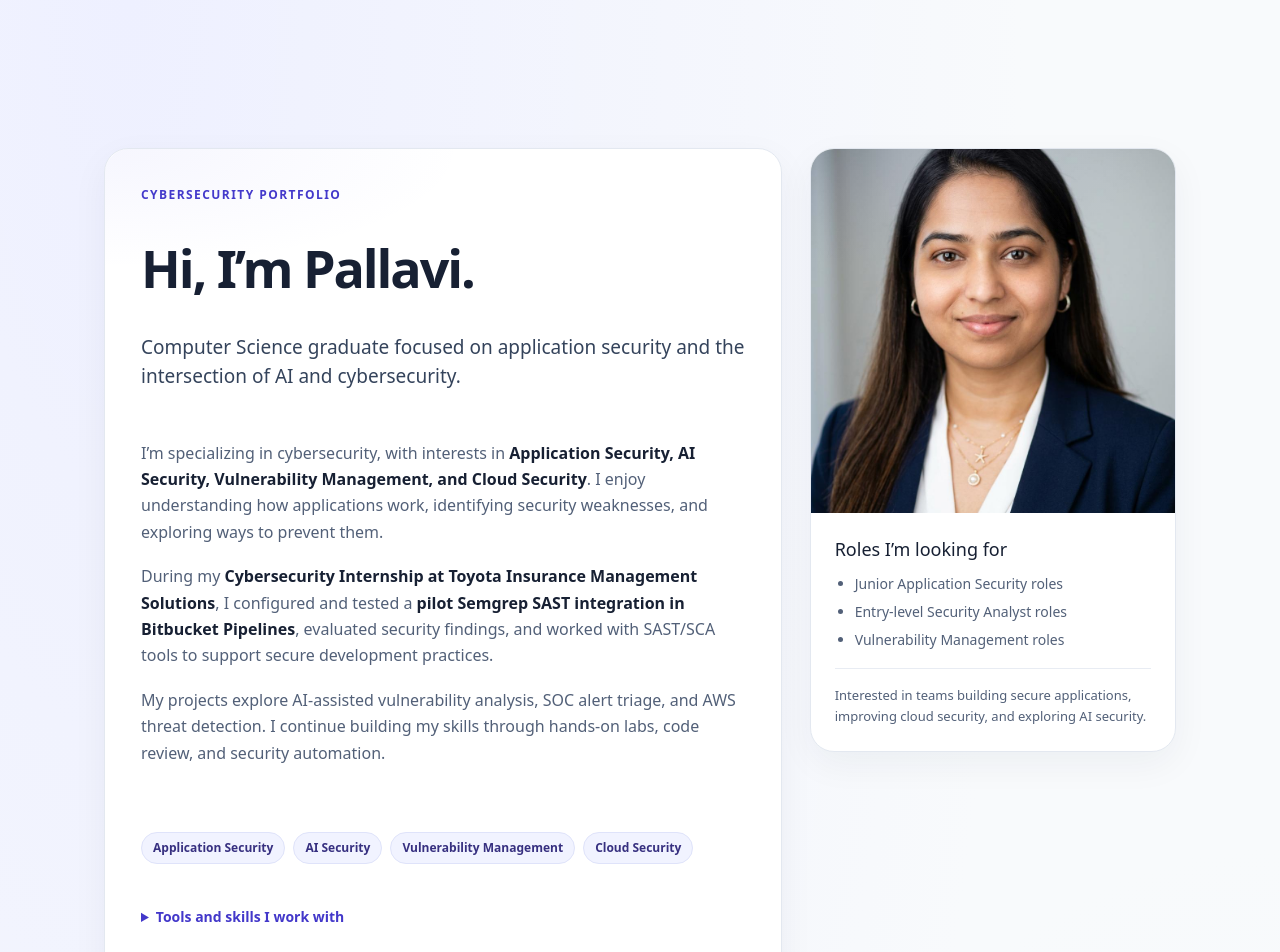
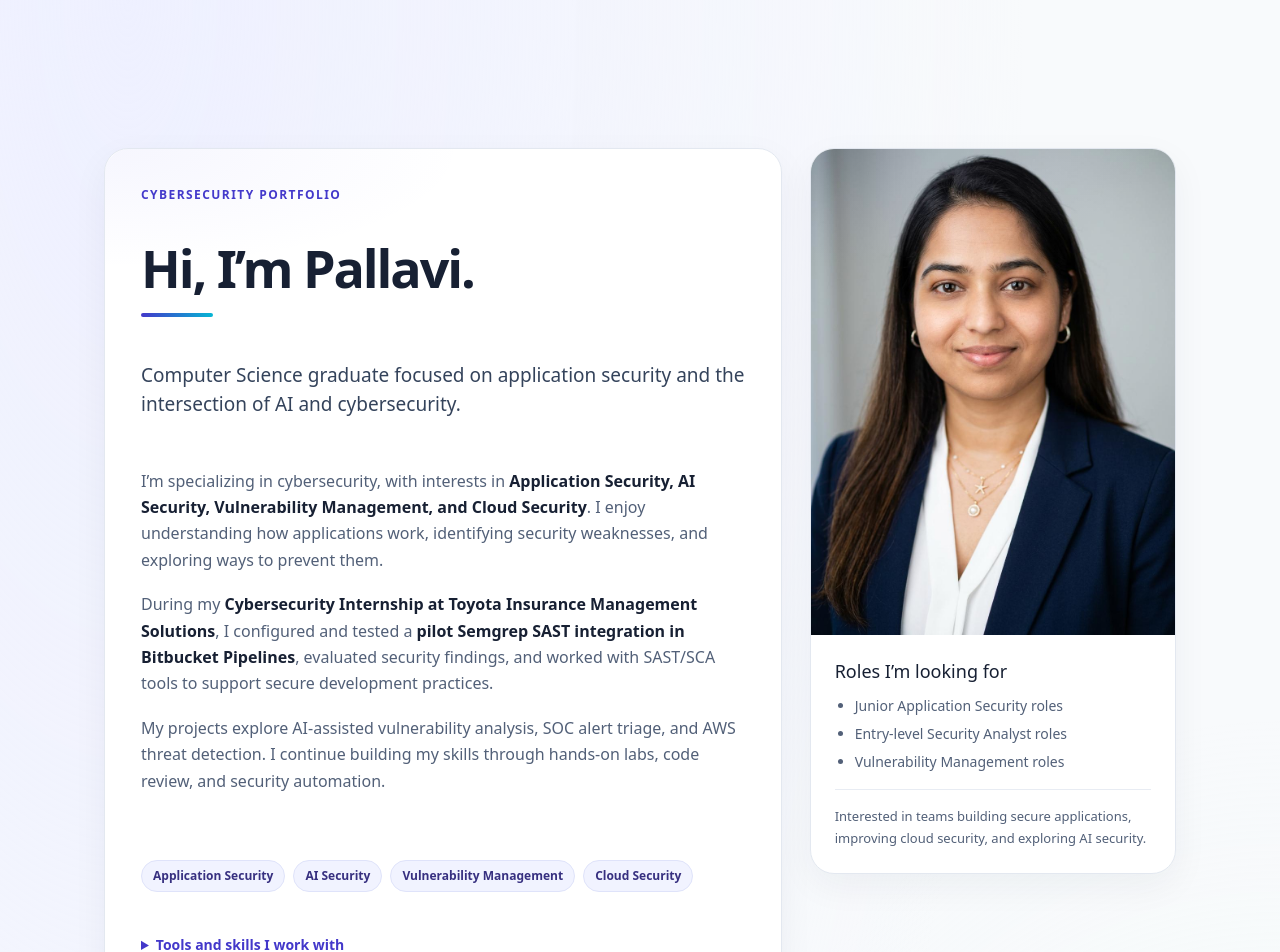
Before and after one commit to SinghPallavi819/singhpallavi819.github.io, a Jekyll site: the page built from index.html, in a window 1280 px wide and 1400 px high. Shown: the top 952 px of the window. Built offline with Jekyll 4.4.1, drawn with Linux system fonts in a browser that asks for light colours; nearby versions of some CDN libraries; the list of posts is cut into pages by our own code.

Commit message:
Update index.html

```diff
--- a/index.html
+++ b/index.html
@@ -5,98 +5,452 @@
 
 <style>
   body {
-    background: radial-gradient(ellipse at 10% 0%, #eef0ff, transparent 55%),
-      radial-gradient(ellipse at 100% 90%, #eef9f6, transparent 50%), #f8fafc;
+    background:
+      radial-gradient(ellipse at 10% 0%, #eef0ff, transparent 55%),
+      radial-gradient(ellipse at 100% 90%, #eef9f6, transparent 50%),
+      #f8fafc;
   }
-  html, body { height: auto; min-height: 100%; overflow-y: auto; }
-  .portfolio { --ink: #172033; --muted: #526078; --accent: #4338ca;
-    max-width: 1120px; margin: 0 auto; padding: 48px 24px 64px;
-    color: var(--ink); font-family: system-ui, -apple-system, BlinkMacSystemFont, "Segoe UI", sans-serif;
-    font-size: 16px; line-height: 1.65; text-align: left; }
-  .portfolio, .portfolio * { box-sizing: border-box; }
-  .portfolio .hero { display: grid; grid-template-columns: minmax(0, 1.85fr) minmax(0, 1fr);
-    gap: 28px; align-items: start; }
-  .portfolio .card { background: #fff; border: 1px solid #e3e8f0;
-    border-radius: 24px; box-shadow: 0 12px 36px rgba(23, 32, 51, .05); }
-  .portfolio .hero-card { padding: 36px; min-width: 0; }
-  .portfolio .eyebrow { margin: 0 0 10px; font-size: 12px; font-weight: 700;
-    letter-spacing: .12em; text-transform: uppercase; color: var(--accent); }
-  .portfolio h1 { margin: 0 0 12px; color: var(--ink); font-size: clamp(36px, 5vw, 52px);
-    line-height: 1.12; letter-spacing: -.04em; font-weight: 750; }
-  .portfolio .intro { margin: 0 0 24px; font-size: 19px; line-height: 1.55; color: #34435b; }
-  .portfolio .bio p { margin: 0 0 18px; max-width: 65ch; color: var(--muted); }
-  .portfolio strong { color: var(--ink); font-weight: 650; }
-  .portfolio .chips { display: flex; flex-wrap: wrap; gap: 8px; margin: 24px 0 12px;
-    padding: 0; list-style: none; }
-  .portfolio .chip { margin: 0; padding: 6px 11px; border-radius: 999px;
-    background: #f1f3ff; border: 1px solid #dfe3fa; color: #373080;
-    font-size: 12px; font-weight: 600; line-height: 1.5; }
-  .portfolio .skills { color: var(--muted); font-size: 14px; }
-  .portfolio .skills summary { cursor: pointer; width: fit-content; padding: 5px 0;
-    color: var(--accent); font-weight: 600; }
-  .portfolio .skills p { margin: 10px 0 0; line-height: 1.8; }
-  .portfolio .btns { display: flex; flex-wrap: wrap; gap: 10px; margin-top: 28px; }
-  .portfolio .btn { display: inline-flex; justify-content: center; align-items: center;
-    min-height: 44px; padding: 10px 16px; border: 1px solid #d9dfeb; border-radius: 10px;
-    background: #fff; color: var(--ink); font-size: 14px; font-weight: 600; text-decoration: none;
-    transition: background .15s ease, border-color .15s ease; }
-  .portfolio .btn:hover { background: #f1f3ff; border-color: #a5a0e9; }
-  .portfolio .btn.primary { background: var(--accent); border-color: var(--accent); color: #fff; }
-  .portfolio .btn.primary:hover { background: #3730a3; }
-  .portfolio a:focus-visible, .portfolio summary:focus-visible {
-    outline: 3px solid #4338ca; outline-offset: 4px; }
-  .portfolio .profile-card { overflow: hidden; }
-  .portfolio .profile-photo { display: block; width: 100%; aspect-ratio: 1 / 1;
-    height: auto; object-fit: cover; object-position: center 25%; background: #eef0f5; }
-  .portfolio .profile-body { padding: 24px; }
-  .portfolio .profile-body h2 { margin: 0 0 10px; font-size: 18px; line-height: 1.4; color: var(--ink); }
-  .portfolio .role-list { margin: 0; padding-left: 20px; color: var(--muted); font-size: 14px; }
-  .portfolio .role-list li { margin: 5px 0; }
-  .portfolio .role-note { margin: 16px 0 0; padding-top: 16px; border-top: 1px solid #e8ecf3;
-    font-size: 13px; color: var(--muted); }
-  .portfolio .projects { margin-top: 48px; scroll-margin-top: 90px; }
-  .portfolio .section-heading h2 { margin: 0 0 6px; font-size: 28px;
-    letter-spacing: -.025em; line-height: 1.3; color: var(--ink); }
-  .portfolio .section-heading p { margin: 0; color: var(--muted); font-size: 15px; }
-  .portfolio .projects-grid { display: grid; grid-template-columns: repeat(3, minmax(0, 1fr));
-    gap: 24px; margin-top: 24px; }
-  .portfolio .project-card { display: flex; flex-direction: column; min-width: 0;
-    overflow: hidden; background: #fff; border: 1px solid #e0e6ef; border-radius: 16px;
-    color: var(--ink); text-decoration: none; box-shadow: 0 6px 20px rgba(23, 32, 51, .04);
-    transition: transform .15s ease, box-shadow .15s ease; }
-  .portfolio .project-card:hover { transform: translateY(-3px);
-    box-shadow: 0 12px 28px rgba(23, 32, 51, .1); }
-  .portfolio .project-image { display: block; width: 100%; aspect-ratio: 16 / 9;
-    object-fit: cover; object-position: center 20%; background: #eef0f5; }
-  .portfolio .project-placeholder { background: linear-gradient(135deg, #e9edff, #e1f3ef); }
-  .portfolio .project-body { display: flex; flex-direction: column; flex: 1; padding: 22px; }
-  .portfolio .project-body h3 { margin: 0 0 12px; font-size: 17px; line-height: 1.45;
-    color: var(--ink); overflow-wrap: anywhere; }
-  .portfolio .project-body p { margin: 0 0 20px; color: var(--muted); font-size: 14px; line-height: 1.65; }
-  .portfolio .project-link { margin-top: auto; color: var(--accent); font-size: 13px; font-weight: 650; }
+
+  html,
+  body {
+    height: auto;
+    min-height: 100%;
+    overflow-y: auto;
+  }
+
+  .portfolio {
+    --ink: #172033;
+    --muted: #526078;
+    --accent: #4338ca;
+
+    max-width: 1120px;
+    margin: 0 auto;
+    padding: 48px 24px 64px;
+    color: var(--ink);
+    font-family: system-ui, -apple-system, BlinkMacSystemFont,
+      "Segoe UI", sans-serif;
+    font-size: 16px;
+    line-height: 1.65;
+    text-align: left;
+  }
+
+  .portfolio,
+  .portfolio * {
+    box-sizing: border-box;
+  }
+
+  .portfolio .hero {
+    display: grid;
+    grid-template-columns: minmax(0, 1.85fr) minmax(0, 1fr);
+    gap: 28px;
+    align-items: start;
+  }
+
+  .portfolio .card {
+    background: #fff;
+    border: 1px solid #e3e8f0;
+    border-radius: 24px;
+    box-shadow: 0 12px 36px rgba(23, 32, 51, .05);
+  }
+
+  .portfolio .hero-card {
+    padding: 36px;
+    min-width: 0;
+  }
+
+  .portfolio .eyebrow {
+    margin: 0 0 10px;
+    color: var(--accent);
+    font-size: 12px;
+    font-weight: 700;
+    letter-spacing: .12em;
+    text-transform: uppercase;
+  }
+
+  .portfolio h1 {
+    margin: 0 0 20px;
+    color: var(--ink);
+    font-size: clamp(36px, 5vw, 52px);
+    line-height: 1.12;
+    letter-spacing: -.04em;
+    font-weight: 750;
+  }
+
+  .portfolio #portfolio-title {
+    animation: greeting-enter .8s .15s ease-out backwards;
+  }
+
+  .portfolio #portfolio-title::after {
+    content: "";
+    display: block;
+    width: 72px;
+    height: 4px;
+    margin-top: 16px;
+    border-radius: 999px;
+    background: linear-gradient(90deg, #4338ca, #06b6d4);
+    transform-origin: left;
+    animation: greeting-underline .6s .65s ease-out backwards;
+  }
+
+  .portfolio .intro {
+    margin: 0 0 24px;
+    font-size: 19px;
+    line-height: 1.55;
+    color: #34435b;
+  }
+
+  .portfolio .bio p {
+    margin: 0 0 18px;
+    max-width: 65ch;
+    color: var(--muted);
+  }
+
+  .portfolio strong {
+    color: var(--ink);
+    font-weight: 650;
+  }
+
+  .portfolio .chips {
+    display: flex;
+    flex-wrap: wrap;
+    gap: 8px;
+    margin: 24px 0 12px;
+    padding: 0;
+    list-style: none;
+  }
+
+  .portfolio .chip {
+    margin: 0;
+    padding: 6px 11px;
+    border-radius: 999px;
+    background: #f1f3ff;
+    border: 1px solid #dfe3fa;
+    color: #373080;
+    font-size: 12px;
+    font-weight: 600;
+    line-height: 1.5;
+    transition: background .2s ease;
+  }
+
+  .portfolio .chip:hover {
+    background: #e5e8ff;
+  }
+
+  .portfolio .skills {
+    color: var(--muted);
+    font-size: 14px;
+  }
+
+  .portfolio .skills summary {
+    cursor: pointer;
+    width: fit-content;
+    padding: 5px 0;
+    color: var(--accent);
+    font-weight: 600;
+  }
+
+  .portfolio .skills p {
+    margin: 10px 0 0;
+    line-height: 1.8;
+  }
+
+  .portfolio .btns {
+    display: flex;
+    flex-wrap: wrap;
+    gap: 10px;
+    margin-top: 28px;
+  }
+
+  .portfolio .btn {
+    display: inline-flex;
+    justify-content: center;
+    align-items: center;
+    min-height: 44px;
+    padding: 10px 16px;
+    border: 1px solid #d9dfeb;
+    border-radius: 10px;
+    background: #fff;
+    color: var(--ink);
+    font-size: 14px;
+    font-weight: 600;
+    text-decoration: none;
+    transition:
+      background .15s ease,
+      border-color .15s ease,
+      transform .15s ease;
+  }
+
+  .portfolio .btn:hover {
+    background: #f1f3ff;
+    border-color: #a5a0e9;
+    transform: translateY(-2px);
+  }
+
+  .portfolio .btn.primary {
+    background: var(--accent);
+    border-color: var(--accent);
+    color: #fff;
+  }
+
+  .portfolio .btn.primary:hover {
+    background: #3730a3;
+  }
+
+  .portfolio a:focus-visible,
+  .portfolio summary:focus-visible {
+    outline: 3px solid #4338ca;
+    outline-offset: 4px;
+  }
+
+  .portfolio .profile-card {
+    min-width: 0;
+    overflow: hidden;
+    animation: portfolio-enter .6s .1s ease-out backwards;
+  }
+
+  /* Natural image proportions prevent cropping. */
+  .portfolio .profile-photo {
+    display: block;
+    width: 100%;
+    max-width: 100%;
+    height: auto;
+    min-height: 0;
+    aspect-ratio: auto;
+    object-fit: contain;
+    object-position: center top;
+    align-self: start;
+    background: #eef0f5;
+  }
+
+  .portfolio .profile-body {
+    padding: 24px;
+  }
+
+  .portfolio .profile-body h2 {
+    margin: 0 0 10px;
+    font-size: 18px;
+    line-height: 1.4;
+    color: var(--ink);
+  }
+
+  .portfolio .role-list {
+    margin: 0;
+    padding-left: 20px;
+    color: var(--muted);
+    font-size: 14px;
+  }
+
+  .portfolio .role-list li {
+    margin: 5px 0;
+  }
+
+  .portfolio .role-note {
+    margin: 16px 0 0;
+    padding-top: 16px;
+    border-top: 1px solid #e8ecf3;
+    font-size: 13px;
+    color: var(--muted);
+  }
+
+  .portfolio .projects {
+    margin-top: 48px;
+    scroll-margin-top: 90px;
+    animation: portfolio-enter .6s .2s ease-out backwards;
+  }
+
+  .portfolio .section-heading h2 {
+    margin: 0 0 6px;
+    font-size: 28px;
+    letter-spacing: -.025em;
+    line-height: 1.3;
+    color: var(--ink);
+  }
+
+  .portfolio .section-heading p {
+    margin: 0;
+    color: var(--muted);
+    font-size: 15px;
+  }
+
+  .portfolio .projects-grid {
+    display: grid;
+    grid-template-columns: repeat(3, minmax(0, 1fr));
+    gap: 24px;
+    margin-top: 24px;
+  }
+
+  .portfolio .project-card {
+    display: flex;
+    flex-direction: column;
+    min-width: 0;
+    overflow: hidden;
+    background: #fff;
+    border: 1px solid #e0e6ef;
+    border-radius: 16px;
+    color: var(--ink);
+    text-decoration: none;
+    box-shadow: 0 6px 20px rgba(23, 32, 51, .04);
+    transition: transform .2s ease, box-shadow .2s ease;
+  }
+
+  .portfolio .project-card:hover {
+    transform: translateY(-4px);
+    box-shadow: 0 12px 28px rgba(23, 32, 51, .1);
+  }
+
+  .portfolio .project-image {
+    display: block;
+    width: 100%;
+    height: auto;
+    aspect-ratio: 16 / 9;
+    object-fit: cover;
+    object-position: center 20%;
+    background: #eef0f5;
+  }
+
+  .portfolio .project-placeholder {
+    background: linear-gradient(135deg, #e9edff, #e1f3ef);
+  }
+
+  .portfolio .project-body {
+    display: flex;
+    flex-direction: column;
+    flex: 1;
+    padding: 22px;
+  }
+
+  .portfolio .project-body h3 {
+    margin: 0 0 12px;
+    font-size: 17px;
+    line-height: 1.45;
+    color: var(--ink);
+    overflow-wrap: anywhere;
+  }
+
+  .portfolio .project-body p {
+    margin: 0 0 20px;
+    color: var(--muted);
+    font-size: 14px;
+    line-height: 1.65;
+  }
+
+  .portfolio .project-link {
+    margin-top: auto;
+    color: var(--accent);
+    font-size: 13px;
+    font-weight: 650;
+  }
+
+  @keyframes greeting-enter {
+    from {
+      opacity: 0;
+      transform: translateY(14px);
+    }
+    to {
+      opacity: 1;
+      transform: translateY(0);
+    }
+  }
+
+  @keyframes greeting-underline {
+    from {
+      opacity: 0;
+      transform: scaleX(0);
+    }
+    to {
+      opacity: 1;
+      transform: scaleX(1);
+    }
+  }
+
+  @keyframes portfolio-enter {
+    from {
+      opacity: 0;
+      transform: translateY(12px);
+    }
+    to {
+      opacity: 1;
+      transform: translateY(0);
+    }
+  }
+
   @media (max-width: 1000px) {
-    .portfolio .hero { grid-template-columns: minmax(0, 1.6fr) minmax(0, 1fr); gap: 20px; }
-    .portfolio .hero-card { padding: 28px; }
-    .portfolio .projects-grid { grid-template-columns: repeat(2, minmax(0, 1fr)); }
+    .portfolio .hero {
+      grid-template-columns: minmax(0, 1.6fr) minmax(0, 1fr);
+      gap: 20px;
+    }
+
+    .portfolio .hero-card {
+      padding: 28px;
+    }
+
+    .portfolio .projects-grid {
+      grid-template-columns: repeat(2, minmax(0, 1fr));
+    }
   }
+
   @media (max-width: 760px) {
-    .portfolio { padding: 28px 18px 44px; }
-    .portfolio .hero { grid-template-columns: 1fr; }
-    .portfolio .profile-card { display: grid; grid-template-columns: minmax(0, 1fr) minmax(0, 1.4fr); }
-    .portfolio .profile-photo { height: 100%; min-height: 240px; }
-    .portfolio .projects { margin-top: 36px; }
+    .portfolio {
+      padding: 28px 18px 44px;
+    }
+
+    .portfolio .hero {
+      grid-template-columns: 1fr;
+    }
+
+    .portfolio .profile-card {
+      display: grid;
+      grid-template-columns: minmax(0, 1fr) minmax(0, 1.4fr);
+      align-items: start;
+    }
+
+    .portfolio .projects {
+      margin-top: 36px;
+    }
   }
+
   @media (max-width: 520px) {
-    .portfolio .hero-card { padding: 24px; }
-    .portfolio .intro { font-size: 18px; }
-    .portfolio .projects-grid { grid-template-columns: 1fr; gap: 20px; }
-    .portfolio .profile-card { display: block; }
-    .portfolio .profile-photo { height: auto; min-height: 0; aspect-ratio: 4 / 3; object-position: center 25%; }
-    .portfolio .btns { display: grid; grid-template-columns: repeat(2, minmax(0, 1fr)); }
+    .portfolio .hero-card {
+      padding: 24px;
+    }
+
+    .portfolio .intro {
+      font-size: 18px;
+    }
+
+    .portfolio .projects-grid {
+      grid-template-columns: 1fr;
+      gap: 20px;
+    }
+
+    .portfolio .profile-card {
+      display: block;
+    }
+
+    .portfolio .btns {
+      display: grid;
+      grid-template-columns: repeat(2, minmax(0, 1fr));
+    }
   }
+
   @media (prefers-reduced-motion: reduce) {
-    .portfolio .project-card, .portfolio .btn { transition: none; }
-    .portfolio .project-card:hover { transform: none; }
+    .portfolio #portfolio-title,
+    .portfolio #portfolio-title::after,
+    .portfolio .profile-card,
+    .portfolio .projects {
+      animation: none;
+    }
+
+    .portfolio .btn,
+    .portfolio .chip,
+    .portfolio .project-card {
+      transition: none;
+    }
+
+    .portfolio .btn:hover,
+    .portfolio .project-card:hover {
+      transform: none;
+    }
   }
 </style>
 
@@ -104,66 +458,162 @@
   <section class="hero" aria-labelledby="portfolio-title">
     <div class="card hero-card">
       <p class="eyebrow">Cybersecurity portfolio</p>
+
       <h1 id="portfolio-title">Hi, I’m Pallavi.</h1>
-      <p class="intro">Computer Science graduate focused on application security and the intersection of AI and cybersecurity.</p>
+
+      <p class="intro">
+        Computer Science graduate focused on application security
+        and the intersection of AI and cybersecurity.
+      </p>
+
       <div class="bio">
-        <p>I’m specializing in cybersecurity, with interests in <strong>Application Security, AI Security, Vulnerability Management, and Cloud Security</strong>. I enjoy understanding how applications work, identifying security weaknesses, and exploring ways to prevent them.</p>
-        <p>During my <strong>Cybersecurity Internship at Toyota Insurance Management Solutions</strong>, I configured and tested a <strong>pilot Semgrep SAST integration in Bitbucket Pipelines</strong>, evaluated security findings, and worked with SAST/SCA tools to support secure development practices.</p>
-        <p>My projects explore AI-assisted vulnerability analysis, SOC alert triage, and AWS threat detection. I continue building my skills through hands-on labs, code review, and security automation.</p>
+        <p>
+          I’m specializing in cybersecurity, with interests in
+          <strong>Application Security, AI Security, Vulnerability
+          Management, and Cloud Security</strong>. I enjoy
+          understanding how applications work, identifying security
+          weaknesses, and exploring ways to prevent them.
+        </p>
+
+        <p>
+          During my <strong>Cybersecurity Internship at Toyota
+          Insurance Management Solutions</strong>, I configured
+          and tested a <strong>pilot Semgrep SAST integration in
+          Bitbucket Pipelines</strong>, evaluated security findings,
+          and worked with SAST/SCA tools to support secure
+          development practices.
+        </p>
+
+        <p>
+          My projects explore AI-assisted vulnerability analysis,
+          SOC alert triage, and AWS threat detection. I continue
+          building my skills through hands-on labs, code review,
+          and security automation.
+        </p>
       </div>
+
       <ul class="chips" aria-label="Areas of focus">
         <li class="chip">Application Security</li>
         <li class="chip">AI Security</li>
         <li class="chip">Vulnerability Management</li>
         <li class="chip">Cloud Security</li>
       </ul>
+
       <details class="skills">
         <summary>Tools and skills I work with</summary>
-        <p>AI-Assisted Security Automation · Secure SDLC · SAST / SCA / DAST · Semgrep · Secure Code Review · CI/CD Security · OWASP Top 10 · AWS Security · AWS Inspector · SOC Alert Triage · Microsoft Defender</p>
+        <p>
+          AI-Assisted Security Automation · Secure SDLC ·
+          SAST / SCA / DAST · Semgrep · Secure Code Review ·
+          CI/CD Security · OWASP Top 10 · AWS Security ·
+          AWS Inspector · SOC Alert Triage · Microsoft Defender
+        </p>
       </details>
+
       <nav class="btns" aria-label="Portfolio links">
-        <a class="btn primary" href="{{ '/PallaviResume.pdf' | relative_url }}">View resume</a>
-        <a class="btn" href="{{ '/' | relative_url }}#projects">Explore projects</a>
-        <a class="btn" href="https://www.linkedin.com/in/pallavi-/" target="_blank" rel="noopener noreferrer">LinkedIn</a>
-        <a class="btn" href="mailto:fnu.pallavi@yahoo.com">Email me</a>
+        <a
+          class="btn primary"
+          href="{{ '/PallaviResume.pdf' | relative_url }}"
+        >
+          View resume
+        </a>
+
+        <a class="btn" href="{{ '/' | relative_url }}#projects">
+          Explore projects
+        </a>
+
+        <a
+          class="btn"
+          href="https://www.linkedin.com/in/pallavi-/"
+          target="_blank"
+          rel="noopener noreferrer"
+        >
+          LinkedIn
+        </a>
+
+        <a class="btn" href="mailto:fnu.pallavi@yahoo.com">
+          Email me
+        </a>
       </nav>
     </div>
-    <aside class="card profile-card" aria-labelledby="roles-title">
-      <img class="profile-photo" src="{{ '/assets/images/Headshot.jpeg' | relative_url }}" alt="Portrait of Pallavi" width="480" height="480">
+
+    <aside
+      class="card profile-card"
+      aria-labelledby="roles-title"
+    >
+      <img
+        class="profile-photo"
+        src="{{ '/assets/images/Headshot.jpeg' | relative_url }}"
+        alt="Portrait of Pallavi"
+      >
+
       <div class="profile-body">
         <h2 id="roles-title">Roles I’m looking for</h2>
+
         <ul class="role-list">
           <li>Junior Application Security roles</li>
           <li>Entry-level Security Analyst roles</li>
           <li>Vulnerability Management roles</li>
         </ul>
-        <p class="role-note">Interested in teams building secure applications, improving cloud security, and exploring AI security.</p>
+
+        <p class="role-note">
+          Interested in teams building secure applications,
+          improving cloud security, and exploring AI security.
+        </p>
       </div>
     </aside>
   </section>
 
-  <section class="projects" id="projects" aria-labelledby="projects-title">
+  <section
+    class="projects"
+    id="projects"
+    aria-labelledby="projects-title"
+  >
     <div class="section-heading">
       <h2 id="projects-title">Projects</h2>
-      <p>Hands-on work in AI security, application security, cloud detection, and security investigations.</p>
+      <p>
+        Hands-on work in AI security, application security,
+        cloud detection, and security investigations.
+      </p>
     </div>
+
     <div class="projects-grid">
       <!-- Show the latest eight project posts. -->
       {% assign shown = 0 %}
       {% for post in site.posts %}
         {% if shown < 8 %}
-          <a class="project-card" href="{{ post.url | relative_url }}">
+          <a
+            class="project-card"
+            href="{{ post.url | relative_url }}"
+          >
             {% if post.image and post.image != '' %}
-              <img class="project-image" src="{{ '/assets/images/' | append: post.image | relative_url }}" alt="" loading="lazy" width="640" height="360">
+              <img
+                class="project-image"
+                src="{{ '/assets/images/' | append: post.image | relative_url }}"
+                alt=""
+                loading="lazy"
+                width="640"
+                height="360"
+              >
             {% else %}
-              <div class="project-image project-placeholder" aria-hidden="true"></div>
+              <div
+                class="project-image project-placeholder"
+                aria-hidden="true"
+              ></div>
             {% endif %}
+
             <div class="project-body">
               <h3>{{ post.title | escape }}</h3>
-              <p>{{ post.excerpt | strip_html | normalize_whitespace | truncate: 180 | escape }}</p>
-              <span class="project-link">View project <span aria-hidden="true">→</span></span>
+
+              <p>
+                {{ post.excerpt | strip_html | normalize_whitespace | truncate: 180 | escape }}
+              </p>
+
+              <span class="project-link">
+                View project <span aria-hidden="true">→</span>
+              </span>
             </div>
           </a>
+
           {% assign shown = shown | plus: 1 %}
         {% endif %}
       {% endfor %}
```
